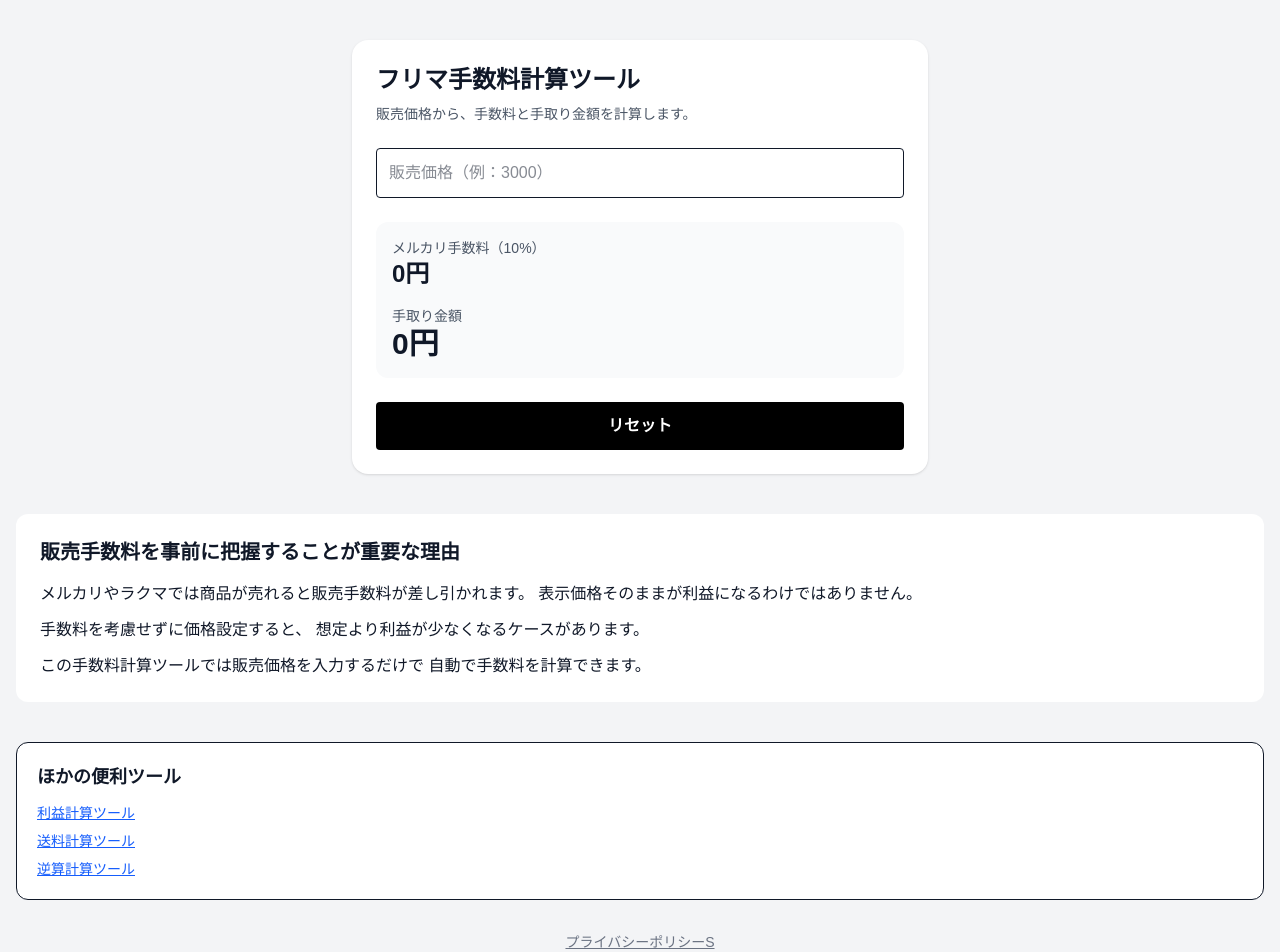
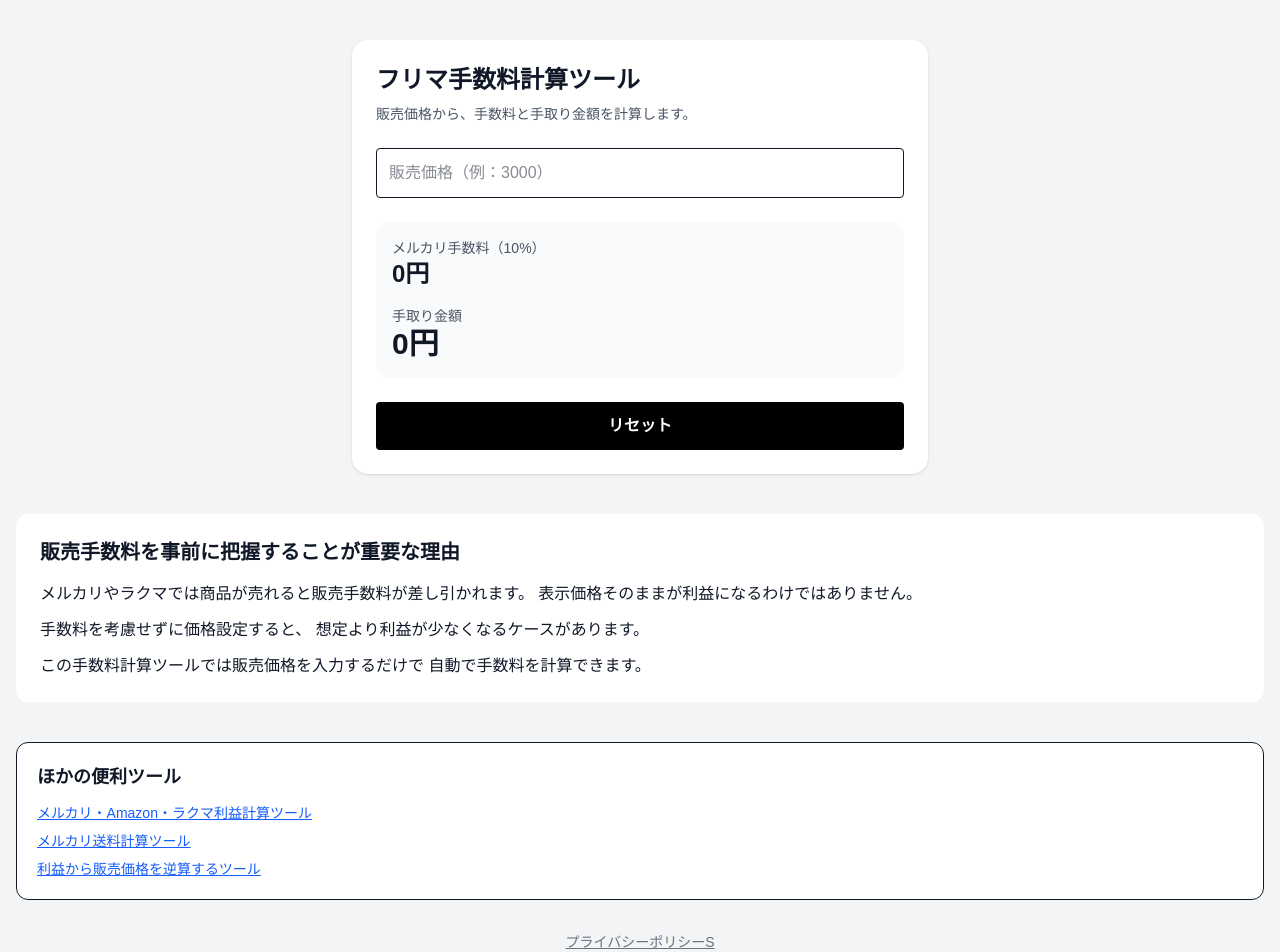
Before and after one commit to antfarm-lab/fee-calc, a Next.js app: page / in a window 1280 px wide. Shown: the top 952 px of the page. Built offline with nearby package versions, Linux system fonts and the light colour scheme.

Commit message:
improve internal link seo

```diff
--- a/app/page.tsx
+++ b/app/page.tsx
@@ -72,13 +72,13 @@ export default function Home() {
   <h2 className="mb-3 text-lg font-bold">ほかの便利ツール</h2>
   <div className="grid gap-2 text-sm">
     <a className="text-blue-600 underline" href="https://calc-tools-mauve.vercel.app/">
-      利益計算ツール
+      メルカリ・Amazon・ラクマ利益計算ツール
     </a>
     <a className="text-blue-600 underline" href="https://shipping-calc-olive.vercel.app/">
-      送料計算ツール
+      メルカリ送料計算ツール
     </a>
     <a className="text-blue-600 underline" href="https://price-reverse-calc.vercel.app/">
-      逆算計算ツール
+      利益から販売価格を逆算するツール
     </a>
   </div>
 </section>
```
